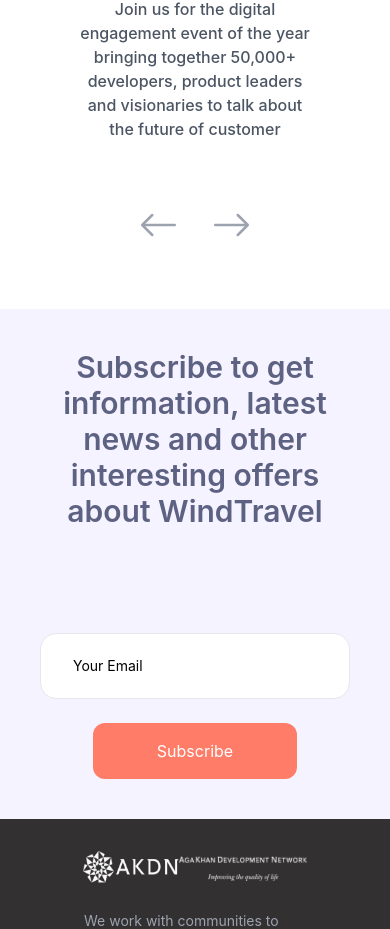
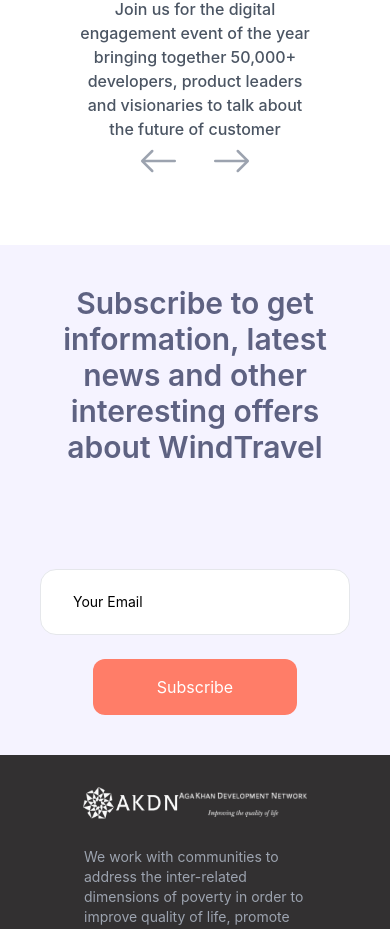
Before and after one commit to Arsalan31/my-project1, a React (Create React App) app: page /Akdn in a window 390 px wide. Shown: the part 5637-6566 px from the top of the page. Built offline with nearby package versions, Linux system fonts and the light colour scheme; what tailwindcss-rtl would draw is missing.

Commit message:
Update Featured.js

```diff
--- a/src/Components/Featured.js
+++ b/src/Components/Featured.js
@@ -38,7 +38,7 @@ function Featured(props) {
                         >
                             <SwiperSlide>
                                 <div class="flex flex-wrap md:-m-4 -mx-4 -mb-10 md:space-y-0 space-y-6">
-                                    <div class="p-4 md:w-1/3 lg:px-14 w-full flex flex-col text-center items-center">
+                                    <div class="p-4 lg:w-1/3 xl:px-14 w-full flex flex-col text-center items-center">
                                         <img src={require('./assets/Rectangle 1450.png')}></img>
                                         <div class="flex-grow mt-7">
                                             <h2 class="text-center font-bold text-3xl text-black mb-3">Warm Invitation</h2>
@@ -47,7 +47,7 @@ function Featured(props) {
 
                                         </div>
                                     </div>
-                                    <div class="p-4 md:w-1/3 lg:px-14 w-full flex flex-col text-center items-center">
+                                    <div class="p-4 lg:w-1/3 xl:px-14 w-full flex flex-col text-center items-center">
                                         <img src={require('./assets/Rectangle 1450.png')}></img>
                                         <div class="flex-grow mt-7">
                                             <h2 class="text-center font-bold text-3xl text-black mb-3">Warm Invitation</h2>
@@ -55,7 +55,7 @@ function Featured(props) {
                                             <p class="text-gray-600 text-base text-center px-6 font-medium">Join us for the digital engagement event of the year bringing together 50,000+ developers, product leaders and visionaries to talk about the future of customer engagement.</p>
                                         </div>
                                     </div>
-                                    <div class="p-4 md:w-1/3 lg:px-14 w-full flex flex-col text-center items-center">
+                                    <div class="p-4 lg:w-1/3 xl:px-14 w-full flex flex-col text-center items-center">
                                         <img src={require('./assets/Rectangle 1450.png')}></img>
                                         <div class="flex-grow mt-7">
                                             <h2 class="text-center font-bold text-3xl text-black mb-3">Warm Invitation</h2>
@@ -248,7 +248,7 @@ function Featured(props) {
                             </SwiperSlide>
                         </Swiper>
                     </>
-                    <div className="w-full flex justify-center mt-16">
+                    <div className="w-full flex justify-center xl:mt-16">
                         <div className="flex justify-start">
                             <button className="swiper-button-prev text-gray-400 focus:outline-none px-2">
                                 <svg xmlns="http://www.w3.org/2000/svg" className="me-3" width="57" height="40" fill="currentColor" class="bi bi-arrow-left" viewBox="0 0 16 16">
```
